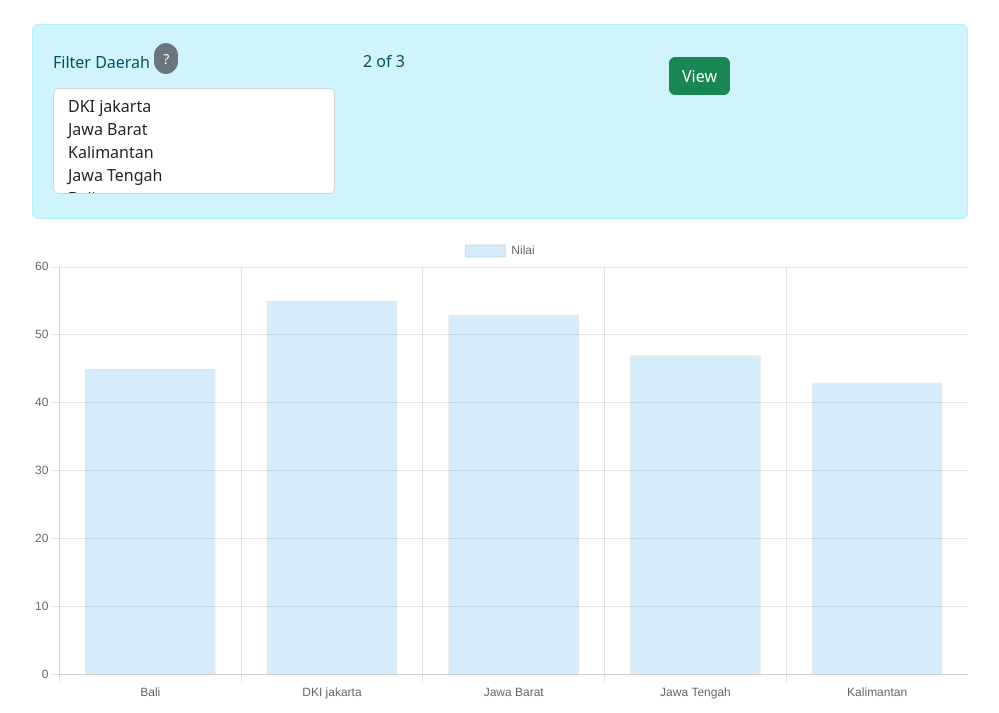
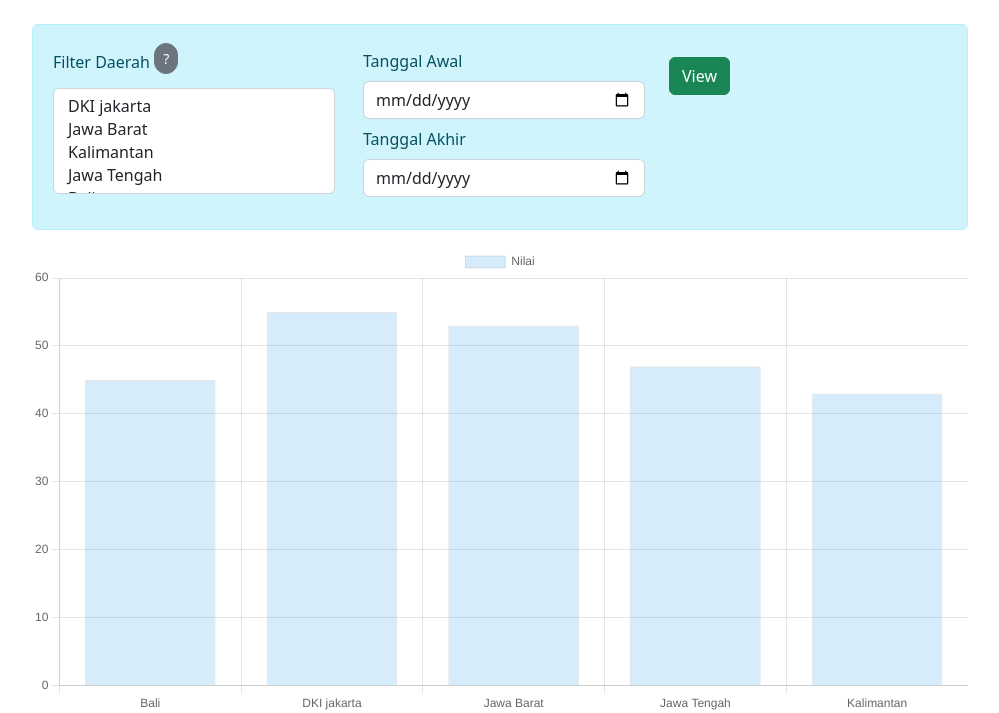
Before and after one commit to ilham513/pijarus, a CodeIgniter app: page /pitjarus/ in a window 1280 px wide. Shown: the part 69-782 px from the top of the page, without its empty margins (140-1139 px from the left). Run offline with CodeIgniter, Linux system fonts and the light colour scheme; data comes from the database, SQL or seed files in the repository.

Commit message:
kelarin filter

```diff
--- a/application/controllers/Welcome.php
+++ b/application/controllers/Welcome.php
@@ -8,11 +8,11 @@ class Welcome extends CI_Controller {
 		$this->load->model('DataModel');
 	}
 
-	public function index($daerah=null)
+	public function index($daerah=null, $list_tanggal=null)
 	{
-		$data['data_produk'] = $this->DataModel->get_data($daerah);
+		$data['data_produk'] = $this->DataModel->get_data($daerah, $list_tanggal);
 		$data['list_daerah'] = $this->DataModel->get_daerah();
-		$data['tabel'] = $this->DataModel->get_tabel($daerah);
+		$data['tabel'] = $this->DataModel->get_tabel($daerah, $list_tanggal);
 
 		$this->load->view('welcome_message', $data);
 	}
@@ -20,7 +20,13 @@ class Welcome extends CI_Controller {
 	public function go()
 	{
 		$list_daerah = $this->input->post('list_daerah');
+		$tgla = $this->input->post('tgla');
+		$tglz = $this->input->post('tglz');
+
 		$list_daerah = implode(".",$list_daerah);
-		redirect(site_url('Welcome/index/'.$list_daerah), 'refresh');
+		$list_tanggal = [$tgla, $tglz];
+		$list_tanggal = implode(".",$list_tanggal);
+
+		redirect(site_url('Welcome/index/'.$list_daerah."/".$list_tanggal), 'refresh');
 	}
 }
--- a/application/models/DataModel.php
+++ b/application/models/DataModel.php
@@ -1,12 +1,21 @@
 <?php
 class DataModel extends CI_Model {
-	public function get_data($daerah){
+	public function get_data($daerah, $list_tanggal){
 
 		if($daerah != null){
 			$daerah = str_replace(".",",",$daerah);
 			$filter_daerah = "WHERE store.area_id IN ($daerah)";
 		}else{
 			$filter_daerah = "";
+		}
+
+		if($list_tanggal != null){
+			$list_tanggal = explode('.',$list_tanggal);
+			$tanggala = $list_tanggal[0];
+			$tanggalz = $list_tanggal[1];
+			$filter_tanggal = " AND  DATE(tanggal) >= '$tanggala' AND DATE(tanggal) <= '$tanggalz'";
+		}else{
+			$filter_tanggal = "";
 		}
 
 		$query = $this->db->query("
@@ -20,14 +29,14 @@ class DataModel extends CI_Model {
 			ON report_product.product_id = product.product_id
 			INNER JOIN product_brand
 			ON product.brand_id = product_brand.brand_id
-			$filter_daerah
+			$filter_daerah $filter_tanggal
 			GROUP BY product_brand.brand_name, store_area.area_name
 		");
 
 		return $query->result();
 	}
 
-	public function get_tabel($daerah){
+	public function get_tabel($daerah, $list_tanggal){
 
 		if($daerah != null){
 			$daerah = str_replace(".",",",$daerah);
@@ -36,13 +45,22 @@ class DataModel extends CI_Model {
 			$filter_daerah = "";
 		}
 
+		if($list_tanggal != null){
+			$list_tanggal = explode('.',$list_tanggal);
+			$tanggala = $list_tanggal[0];
+			$tanggalz = $list_tanggal[1];
+			$filter_tanggal = " AND  DATE(tanggal) >= '$tanggala' AND DATE(tanggal) <= '$tanggalz'";
+		}else{
+			$filter_tanggal = "";
+		}
+
 		$query = $this->db->query("
 			SELECT COUNT(*) AS 'row', SUM(report_product.compliance) AS 'sum',store_area.area_name FROM report_product
 			INNER JOIN store
 			ON report_product.store_id = store.store_id
 			INNER JOIN store_area
 			ON store.area_id = store_area.area_id
-			$filter_daerah
+			$filter_daerah $filter_tanggal
 			GROUP BY store_area.area_name;
 		");
 
--- a/application/views/welcome_message.php
+++ b/application/views/welcome_message.php
@@ -59,16 +59,23 @@ defined('BASEPATH') OR exit('No direct script access allowed');
 		<div class="row">
 			<div class="col px-3">
 				<p class="mb-2">Filter Daerah <sup><button type="button" class="btn rounded-pill btn-sm btn-secondary" data-bs-toggle="tooltip" data-bs-placement="top" title="Gunakan ctrl untuk multiple choice">?</button><sup></p>
-				  <select name="list_daerah[]" class="form-select" multiple>
+				  <select required name="list_daerah[]" class="form-select" multiple>
 				  <?php foreach($list_daerah as $row): ?>
 					  <option value="<?= $row->area_id ?>"><?= $row->area_name ?></option>
 				  <?php endforeach; ?>
 				  </select>
 			</div>
 			<div class="col">
-			  2 of 3
+				<div class="mb-2">
+				  <label for="exampleFormControlInput1" class="form-label">Tanggal Awal</label>
+				  <input name="tgla" required type="date" class="form-control" id="exampleFormControlInput1">
+				</div>
+				<div class="mb-2">
+				  <label for="exampleFormControlInput1" class="form-label">Tanggal Akhir</label>
+				  <input name="tglz" required type="date" class="form-control" id="exampleFormControlInput1">
+				</div>
 			</div>
-			<div class="col">
+			<div class="col ">
 			  <button type="submit" class="btn mt-2 btn-success">View</button>
 			</div>
 		</div>
```
